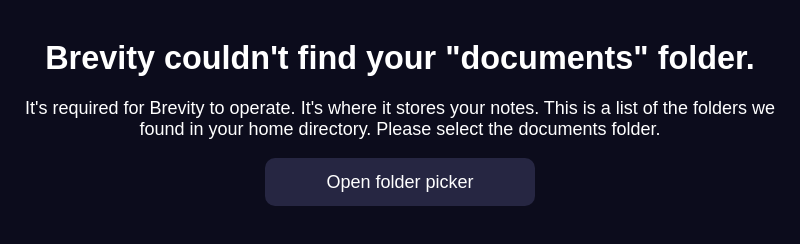
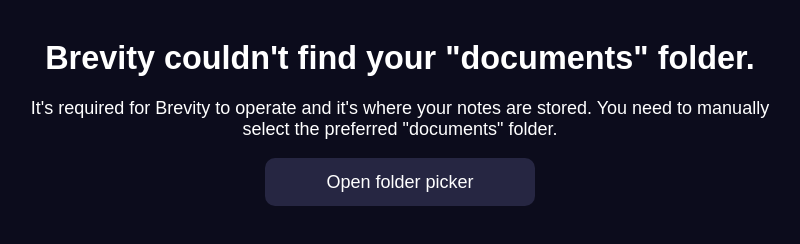
Before and after one commit to MaciejkaG/brevity-client, an Electron app: page src/static/documents-folder-missing-dialogue.html in a window 800 px wide. Drawn offline with nearby package versions, Linux system fonts and the light colour scheme; a web font is replaced by a local one.

Commit message:
Improve the "missing documents folder" message

```diff
--- a/src/static/documents-folder-missing-dialogue.html
+++ b/src/static/documents-folder-missing-dialogue.html
@@ -17,7 +17,7 @@
 </head>
 <body>
     <h1>Brevity couldn't find your "documents" folder.</h1>
-    <p>It's required for Brevity to operate. It's where it stores your notes. This is a list of the folders we found in your home directory. Please select the documents folder.</p>
+    <p>It's required for Brevity to operate and it's where your notes are stored. You need to manually select the preferred "documents" folder.</p>
     <button onclick="openFolderPicker()">Open folder picker</button>
 
     <script src="./assets/js/documents-folder-missing-dialogue.js"></script>
```
